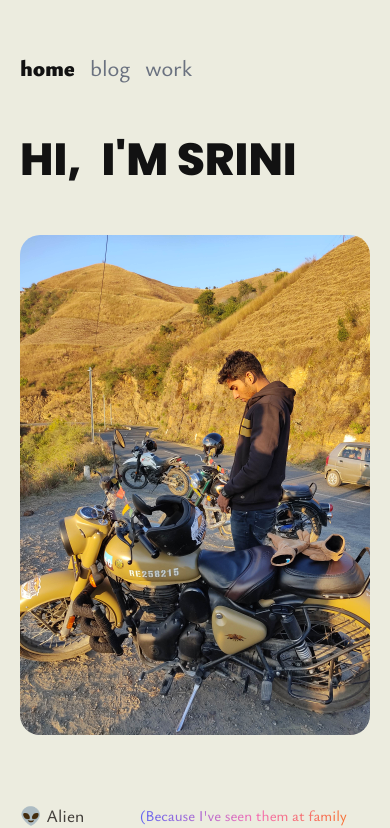
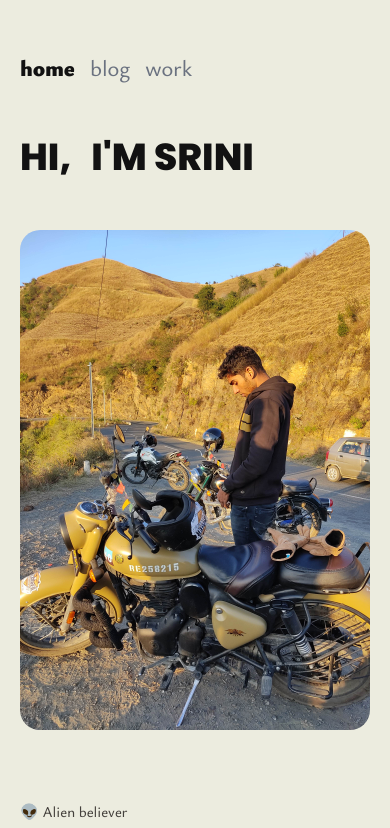
Before and after one commit to sriniously/sriniously, a Next.js app: page / in a window 390 px wide. Shown: the top 828 px of the page. Built offline with nearby package versions, Linux system fonts and the light colour scheme.

Commit message:
responsive

```diff
--- a/components/home/hero.tsx
+++ b/components/home/hero.tsx
@@ -133,7 +133,7 @@ const Hero = () => {
       <motion.h1
         className={cn(
           poppins.className,
-          "flex items-center font-bold text-4xl lg:text-6xl gap-4 lg:gap-8"
+          "flex items-center font-bold text-3xl lg:text-6xl gap-4 lg:gap-8"
         )}
         variants={containerVariants}
         initial="hidden"
@@ -145,7 +145,7 @@ const Hero = () => {
 
       <motion.div className="mt-10 flex flex-col lg:flex-row items-start gap-10">
         <motion.div
-          className="lg:w-[400px] w-full lg:h-[700px] h-[500px] relative"
+          className="lg:w-[400px] w-full lg:h-[500px] h-[500px] relative"
           variants={imageVariants}
           initial="hidden"
           animate="visible"
@@ -168,14 +168,14 @@ const Hero = () => {
             <motion.li
               key={index}
               variants={qualityVariants}
-              className="mt-2 flex gap-2"
+              className="mt-2 flex flex-col lg:flex-row lg:gap-2"
             >
               <motion.span
                 initial={quality.initial}
                 animate={quality.animate}
                 variants={checkedVariants}
               >
-                <span className="text-sm lg:text-base text-stone-700">
+                <span className="text-xs lg:text-base text-stone-700">
                   {quality.text}
                 </span>
               </motion.span>
@@ -183,7 +183,7 @@ const Hero = () => {
                 initial="hidden"
                 animate={quality.animate}
                 variants={checkedVariants}
-                className="text-xs mt-2 gradient-text"
+                className="text-xs lg:mt-2 ml-4 lg:ml-0 gradient-text"
               >
                 {quality.subtext}
               </motion.span>
```
